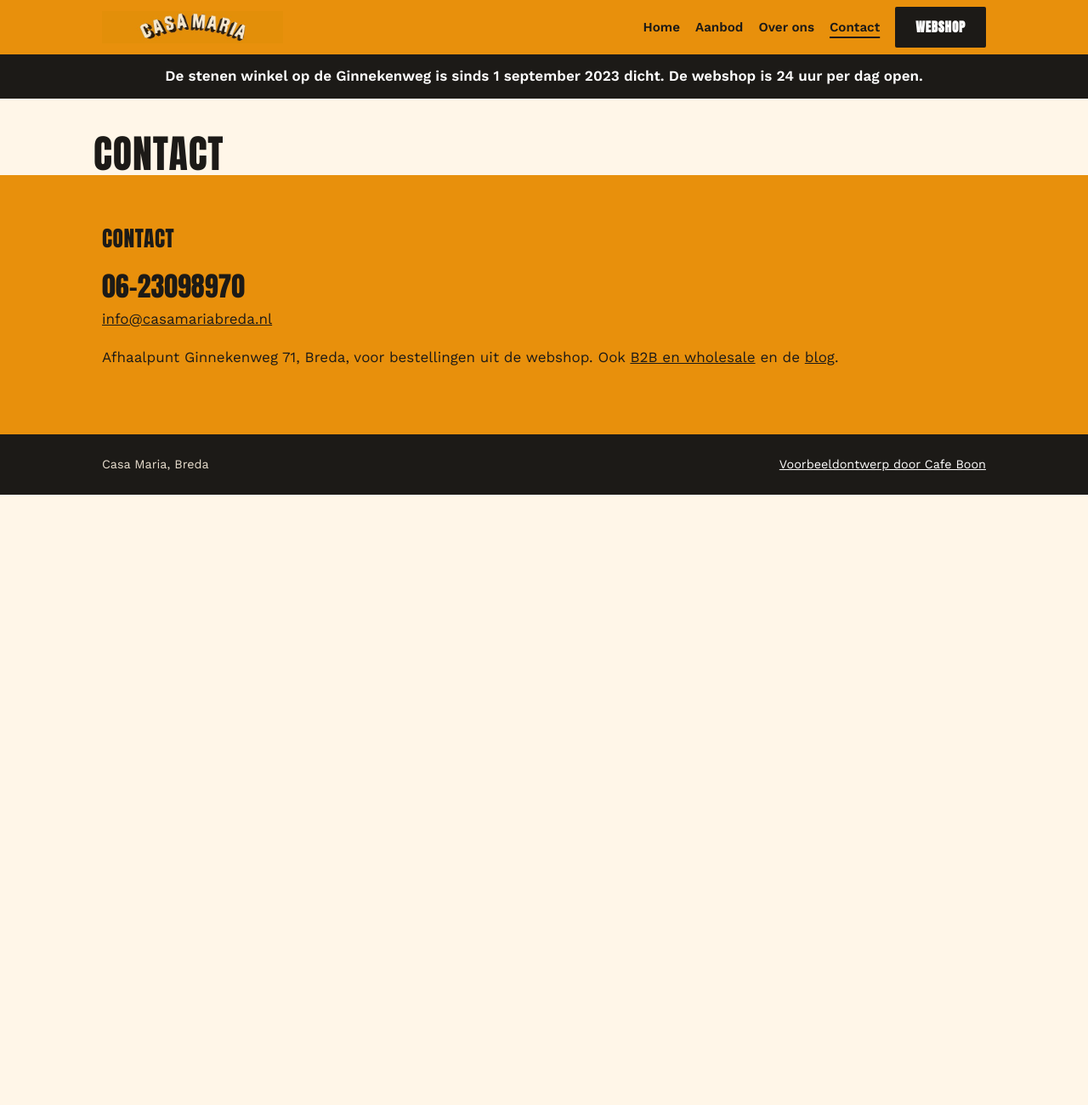
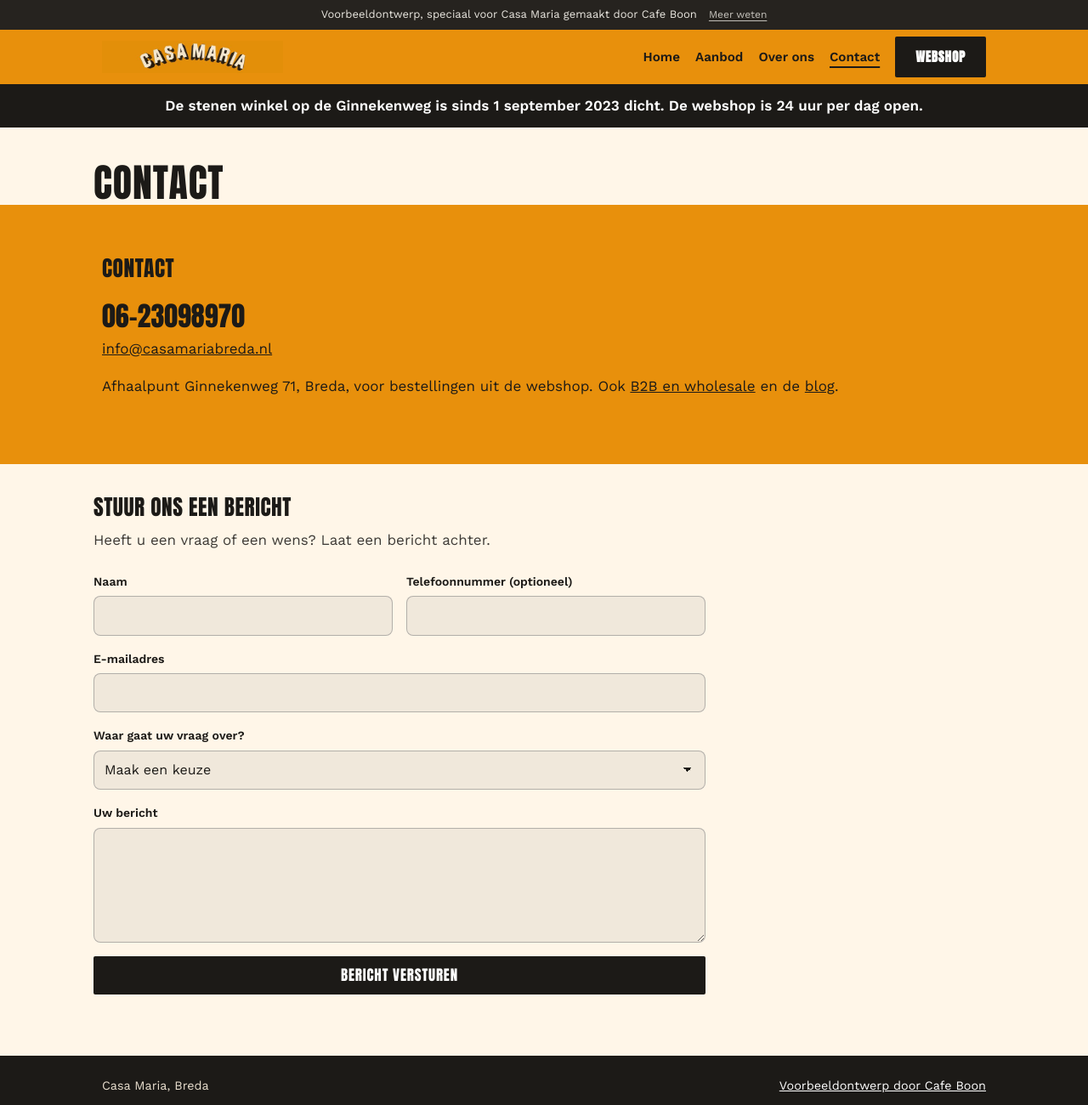
Before and after one commit to SebastiaanBoon/casamariabreda, a plain HTML site: page contact.html in a window 1280 px wide. Shown: the whole page at 85% size. Before the commit the page ends 800 px from the top, so only its background shows below. Drawn offline with nearby package versions, Linux system fonts and the light colour scheme.

Commit message:
Werkende formulieren voor afspraken en aanvragen

```diff
--- a/contact.html
+++ b/contact.html
@@ -17,6 +17,7 @@
 <link rel="stylesheet" href="style.css">
 </head>
 <body>
+<div class="vb-banner" role="note"><span>Voorbeeldontwerp, speciaal voor Casa Maria gemaakt door Cafe Boon</span><a href="https://cafeboon.com">Meer weten</a></div>
 <header><div class="wrap">
 <a href="index.html"><img alt="Casa Maria" src="images/logo.jpg"/></a>
 <nav><a href="index.html">Home</a><a href="aanbod.html">Aanbod</a><a href="over.html">Over ons</a><a aria-current="page" href="contact.html">Contact</a><a class="btn" href="binnenkort.html">Webshop</a></nav>
@@ -31,5 +32,7 @@
 <p>Afhaalpunt Ginnekenweg 71, Breda, voor bestellingen uit de webshop. Ook <a href="binnenkort.html">B2B en wholesale</a> en de <a href="binnenkort.html">blog</a>.</p>
 </div></section>
 </main>
+<section class="sn-formsec" id="formulier"><div class="sn-formwrap"><h2>Stuur ons een bericht</h2><p class="sn-lead">Heeft u een vraag of een wens? Laat een bericht achter.</p><form class="sn-form" id="sn-form"><div class="sn-field"><label for="naam">Naam</label><input id="naam" name="naam" type="text" required autocomplete="name"></div><div class="sn-field"><label for="tel">Telefoonnummer (optioneel)</label><input id="tel" name="tel" type="tel" autocomplete="tel"></div><div class="sn-field full"><label for="email">E-mailadres</label><input id="email" name="email" type="email" required autocomplete="email"></div><div class="sn-field full"><label for="keuze">Waar gaat uw vraag over?</label><select id="keuze" name="keuze" required><option value="">Maak een keuze</option><option>Plastic vloerkleden</option><option>Emaille</option><option>Nylon shoppers</option><option>Kids</option><option>Lampen en wonen</option><option>Keuken en feest</option><option>Bestellen en afhalen</option><option>Kadobon</option></select></div><div class="sn-field full"><label for="opm">Uw bericht</label><textarea id="opm" name="opm" rows="5" required></textarea></div><div class="sn-field full"><button class="btn" type="submit">Bericht versturen</button></div></form></div></section>
+<script>(function(){var f=document.getElementById('sn-form');if(!f)return;f.addEventListener('submit',function(e){e.preventDefault();if(!f.checkValidity()){f.reportValidity();return;}var d=document.createElement('div');d.className='sn-done';d.setAttribute('role','status');d.tabIndex=-1;d.innerHTML='<h2>Bedankt voor uw bericht</h2><p>Dit is een voorbeeldwebsite van Cafe Boon. Uw bericht is daarom niet verstuurd. Neem voor een echt antwoord contact op via <a href="tel:0623098970">06-23098970</a>.</p>';f.parentNode.replaceChild(d,f);d.focus();});})();</script>
 <footer><div class="wrap"><span>Casa Maria, Breda</span><a href="https://cafeboon.com">Voorbeeldontwerp door Cafe Boon</a></div></footer>
 </body></html>
--- a/style.css
+++ b/style.css
@@ -66,3 +66,31 @@ nav a[aria-current="page"]:not(.cta):not(.btn):not(.call){text-decoration:underl
 .sn-card span{display:block;opacity:.8;font-size:.95em;line-height:1.4}
 .sn-card:hover,.sn-card:focus-visible{border-color:currentColor}
 /* sitenav:end */
+/* voorbeeld-formulier:start */
+@layer sn{.sn-form button.btn{border:0;font:inherit;cursor:pointer;line-height:1.2}}
+.sn-formsec{padding:36px 0 72px}
+.sn-formwrap{max-width:1100px;margin:0 auto;padding:0 20px;box-sizing:border-box}
+.sn-formwrap>h2{margin:0 0 12px}
+.sn-formwrap>.sn-lead,.sn-formwrap>.sn-form,.sn-formwrap>.sn-done{max-width:720px}
+.sn-formwrap .sn-lead{margin:0 0 24px;opacity:.85}
+.sn-form{display:grid;grid-template-columns:1fr 1fr;gap:16px}
+.sn-field{display:flex;flex-direction:column;gap:6px;min-width:0;text-align:left}
+.sn-field.full{grid-column:1/-1}
+.sn-field label{font-size:14px;font-weight:600}
+.sn-field input,.sn-field select,.sn-field textarea{font:inherit;font-size:16px;line-height:1.4;color:inherit;background:rgba(128,128,128,.12);border:1px solid rgba(128,128,128,.55);border-radius:8px;padding:11px 12px;width:100%;box-sizing:border-box;min-width:0;max-width:100%;-webkit-appearance:none;appearance:none}
+.sn-field select{background-image:linear-gradient(45deg,transparent 50%,currentColor 50%),linear-gradient(135deg,currentColor 50%,transparent 50%);background-position:calc(100% - 20px) 50%,calc(100% - 15px) 50%;background-size:5px 5px;background-repeat:no-repeat;padding-right:38px}
+.sn-field select option{color:#111;background:#fff}
+.sn-field textarea{resize:vertical}
+.sn-field input:focus,.sn-field select:focus,.sn-field textarea:focus{outline:2px solid currentColor;outline-offset:1px}
+.sn-done{padding:28px;border:1px solid rgba(128,128,128,.55);border-radius:12px;background:rgba(128,128,128,.1)}
+.sn-done h2{margin:0 0 10px}
+.sn-done p{margin:0}
+.sn-done a{text-decoration:underline;text-underline-offset:3px;font-weight:600}
+.sn-formlink{padding:0 0 56px}
+@media(max-width:640px){.sn-form{grid-template-columns:1fr}.sn-formsec{padding:24px 0 56px}}
+/* voorbeeld-formulier:end */
+/* voorbeeldbanner:start */
+.vb-banner{display:flex;flex-wrap:wrap;justify-content:center;align-items:baseline;gap:2px 14px;padding:8px 16px;background:#26231f;color:#e9e6df;font-size:13px;line-height:1.45;letter-spacing:0;text-transform:none;font-weight:400;text-align:center;position:relative;z-index:1000}
+.vb-banner a{color:inherit;opacity:.8;text-decoration:underline;text-underline-offset:3px;font-size:12px;font-weight:400;white-space:nowrap;letter-spacing:0;text-transform:none}
+.vb-banner a:hover{opacity:1}
+/* voorbeeldbanner:end */
```
Also changed, not shown: aanbod.html (+1 -0 lines), binnenkort.html (+1 -0 lines), index.html (+1 -0 lines), over.html (+1 -0 lines).
